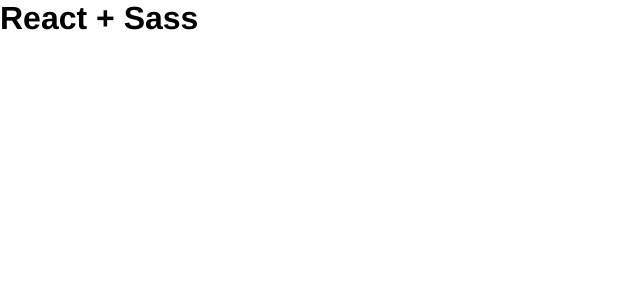
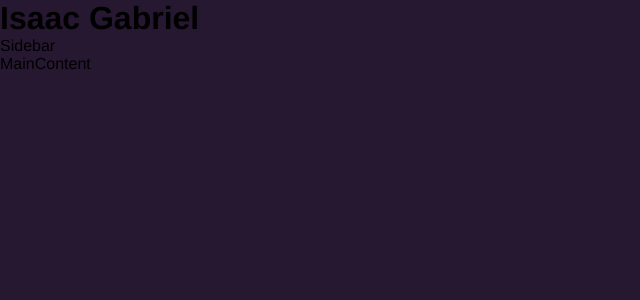
Before and after one commit to Isaacovski/react_sass, a React (Vite) app in the folder react_app/: page / in a window 1280 px wide. Shown: the top 300 px of the page, without its empty margins (0-640 px from the left). Built offline with nearby package versions, Linux system fonts and the light colour scheme.

Commit message:
criando variaveis de cores em sass adicionando minha img

```diff
--- a/react_app/src/App.jsx
+++ b/react_app/src/App.jsx
@@ -1,12 +1,18 @@
+import MainContent from './conponets/MainContent';
+import Sidebar from './conponets/Sidebar';
 
+
+import './styles/conponets/app.sass';
 
 function App() {
 
   return (
-    <div className="App">
-      <h1>React + Sass</h1>
+    <div id="portifolio">
+    <h1>Isaac Gabriel</h1>
+     <Sidebar />
+     <MainContent />
     </div>
-  )
+  );
 }
 
 export default App
--- /dev/null
+++ b/react_app/src/conponets/MainContent.jsx
@@ -0,0 +1,8 @@
+
+function MainContent() {
+  return (
+    <div>MainContent</div>
+  )
+}
+
+export default MainContent
--- /dev/null
+++ b/react_app/src/conponets/Sidebar.jsx
@@ -0,0 +1,9 @@
+
+
+const Sidebar = () => {
+  return (
+    <div>Sidebar</div>
+  )
+}
+
+export default Sidebar
--- a/react_app/src/styles/main.sass
+++ b/react_app/src/styles/main.sass
@@ -6,3 +6,9 @@
    margin: 0
    font-family: variables.$font-stack
    box-sizing: border-box
+
+body
+   background-color: variables.$body-bg-color
+
+   a, svg
+      transition: .4s
--- a/react_app/src/styles/variables.sass
+++ b/react_app/src/styles/variables.sass
@@ -1 +1,9 @@
 $font-stack: "Helvetica"
+$text-color: #fff
+$text-color-secundary: #a6a6a6
+$body-bg-color: #271831
+$bg-color: #111
+$bg-color-secondary: #1d1d1d
+$container-border-radius: 10px
+$card-border-radius: 5px
+$gradient: linear-gradient(90deg,rgba(250,82,82,1) 0%,rgba(221,36,118)100%)
```
Also changed, not shown: react_app/src/img/eu.jpg (added), react_app/src/styles/conponets/app.sass (added).
